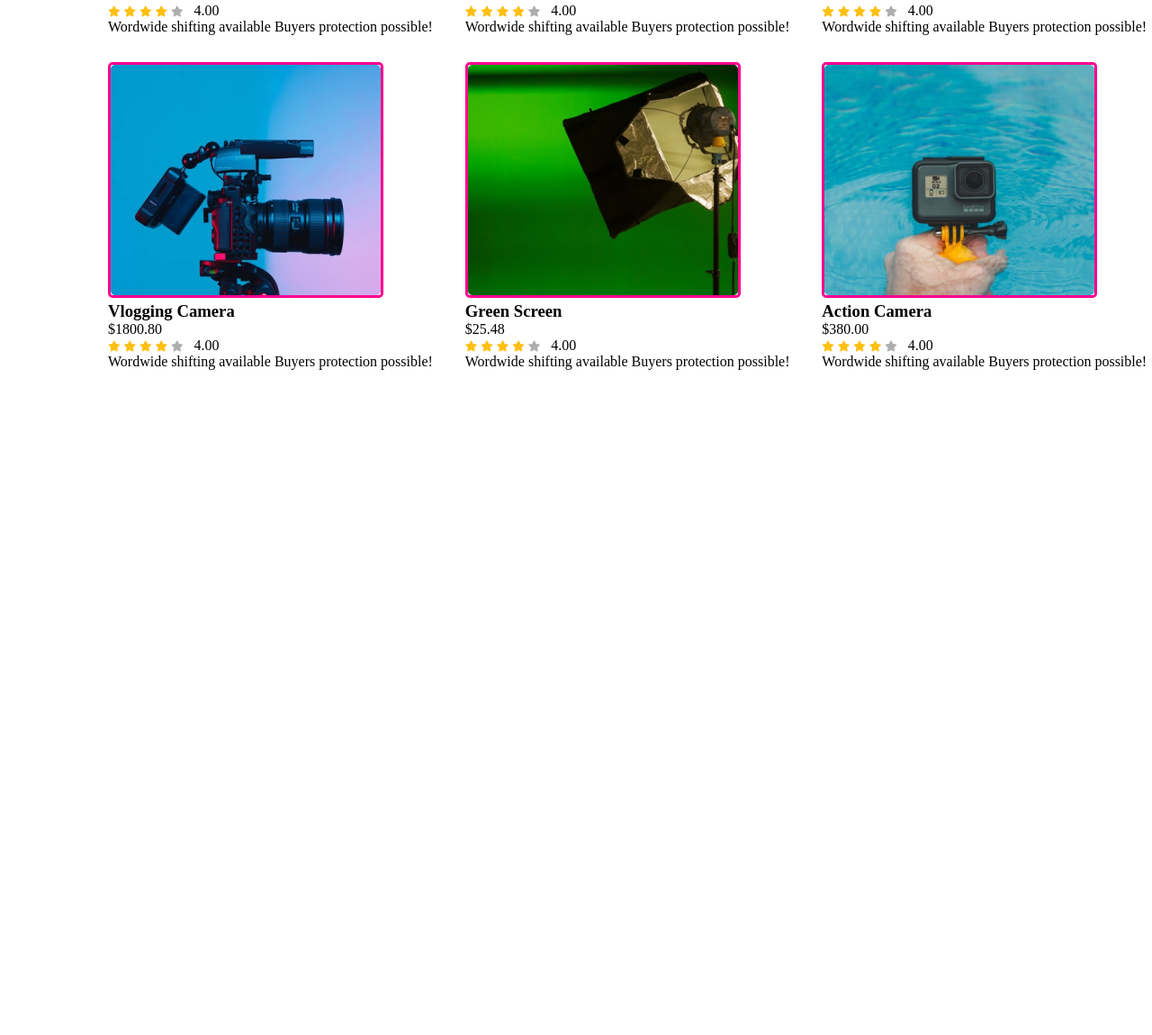
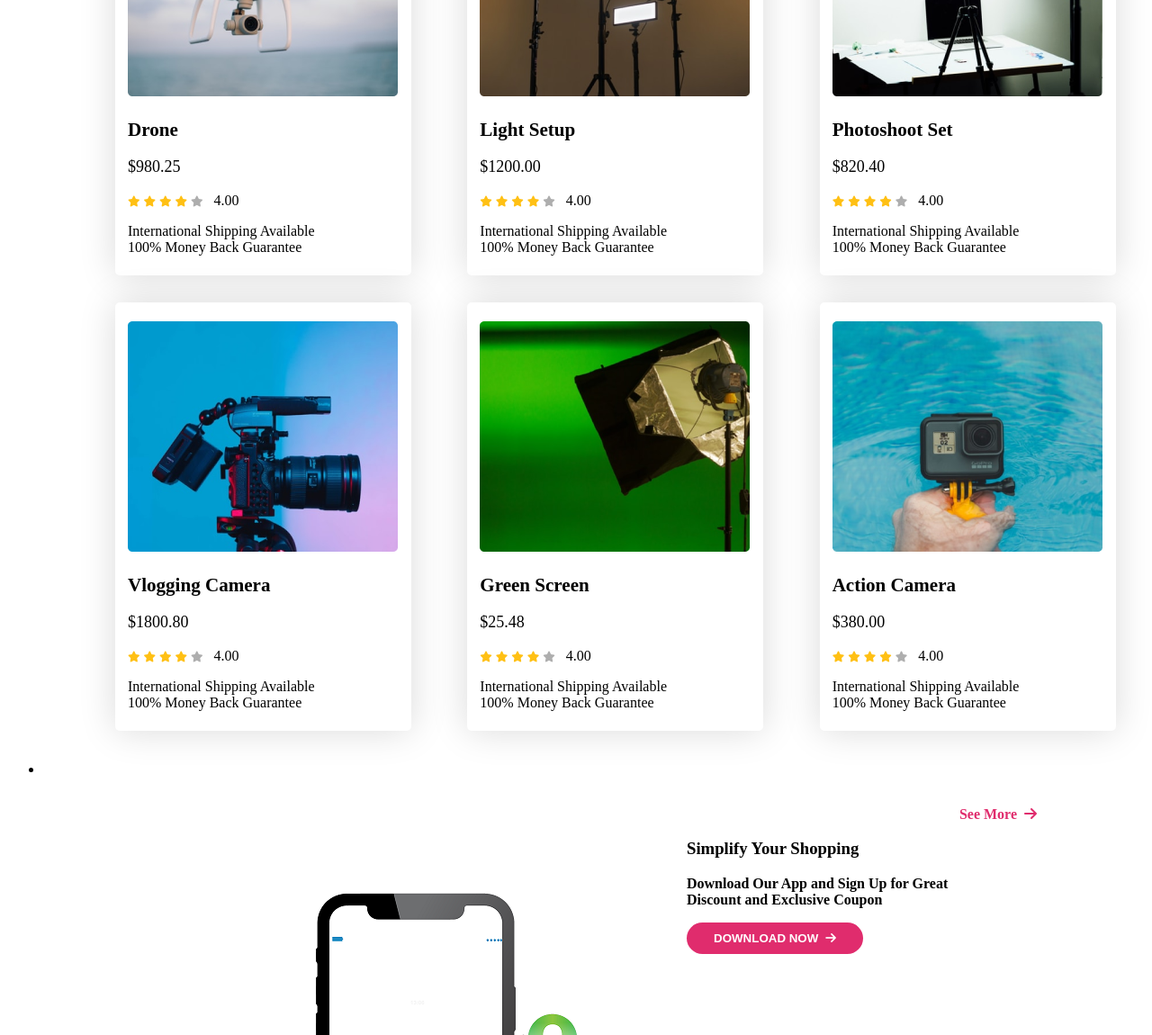
Before and after one commit to ASMRSAEED/influencer-gear, a plain HTML site: page index.html in a window 1280 px wide. Shown: the part 1650-2800 px from the top of the page at 90% size. Before the commit the page ends 2061 px from the top, so only its background shows below. Drawn offline with Linux system fonts and the light colour scheme.

Commit message:
bottom part done

```diff
--- a/index.html
+++ b/index.html
@@ -49,11 +49,11 @@
       Top Part-1
     -------------->
     <section class="container">
-        <div class="banner">
+        <div class="top-banner">
             <div class="banner-left">
                 <h1>Start your Journey as<br>Influencer</h1>
-                <p><b>A one-stop shop for everything gear and help you to<br>choose the right products.</b></p>
-                <button class="common-button">SHOP NOW<i class="fas fa-arrow-right"></i></button>
+                <p><b>A one-stop shop for Influencer gear and help you to<br>choose the right products.</b></p>
+                <button class="top-button">SHOP NOW<i class="fas fa-arrow-right"></i></button>
             </div>
             <div>
                 <div class="banner-right"></div>
@@ -106,7 +106,7 @@
                             <i class="fas fa-star filled"></i>
                             <i class="fas fa-star empty"></i>
                             <span class="rating-number">4.00</span>
-                            <p class="product-details">Wordwide shifting available Buyers protection possible!</p>
+                            <p class="product-details">International Shipping Available<br>100% Money Back Guarantee</p>
                         </div>
                     </div>
                 </article>
@@ -126,7 +126,7 @@
                             <i class="fas fa-star filled"></i>
                             <i class="fas fa-star empty"></i>
                             <span class="rating-number">4.00</span>
-                            <p class="product-details">Wordwide shifting available Buyers protection possible!</p>
+                            <p class="product-details">International Shipping Available<br>100% Money Back Guarantee</p>
                         </div>
                     </div>
                 </article>
@@ -146,7 +146,7 @@
                             <i class="fas fa-star filled"></i>
                             <i class="fas fa-star empty"></i>
                             <span class="rating-number">4.00</span>
-                            <p class="product-details">Wordwide shifting available Buyers protection possible!</p>
+                            <p class="product-details">International Shipping Available<br>100% Money Back Guarantee</p>
                         </div>
                     </div>
                 </article>
@@ -166,7 +166,7 @@
                             <i class="fas fa-star filled"></i>
                             <i class="fas fa-star empty"></i>
                             <span class="rating-number">4.00</span>
-                            <p class="product-details">Wordwide shifting available Buyers protection possible!</p>
+                            <p class="product-details">International Shipping Available<br>100% Money Back Guarantee</p>
                         </div>
                     </div>
                 </article>
@@ -186,7 +186,7 @@
                             <i class="fas fa-star filled"></i>
                             <i class="fas fa-star empty"></i>
                             <span class="rating-number">4.00</span>
-                            <p class="product-details">Wordwide shifting available Buyers protection possible!</p>
+                            <p class="product-details">International Shipping Available<br>100% Money Back Guarantee</p>
                         </div>
                     </div>
                 </article>
@@ -206,7 +206,7 @@
                             <i class="fas fa-star filled"></i>
                             <i class="fas fa-star empty"></i>
                             <span class="rating-number">4.00</span>
-                            <p class="product-details">Wordwide shifting available Buyers protection possible!</p>
+                            <p class="product-details">International Shipping Available<br>100% Money Back Guarantee</p>
                         </div>
                     </div>
                 </article>
@@ -226,7 +226,7 @@
                             <i class="fas fa-star filled"></i>
                             <i class="fas fa-star empty"></i>
                             <span class="rating-number">4.00</span>
-                            <p class="product-details">Wordwide shifting available Buyers protection possible!</p>
+                            <p class="product-details">International Shipping Available<br>100% Money Back Guarantee</p>
                         </div>
                     </div>
                 </article>
@@ -246,7 +246,7 @@
                             <i class="fas fa-star filled"></i>
                             <i class="fas fa-star empty"></i>
                             <span class="rating-number">4.00</span>
-                            <p class="product-details">Wordwide shifting available Buyers protection possible!</p>
+                            <p class="product-details">International Shipping Available<br>100% Money Back Guarantee</p>
                         </div>
                     </div>
                 </article>
@@ -266,19 +266,39 @@
                             <i class="fas fa-star filled"></i>
                             <i class="fas fa-star empty"></i>
                             <span class="rating-number">4.00</span>
-                            <p class="product-details">Wordwide shifting available Buyers protection possible!</p>
+                            <p class="product-details">International Shipping Available<br>100% Money Back Guarantee</p>
                         </div>
                     </div>
                 </article>
             </div>
         </div>
     </section>
-
-    <!------------
-      Gallery Start
+    <br>
+    <ul>
+        <li><a class="bottom-button" href="">See More<i class="fas fa-arrow-right"></i></a></li>
+    </ul>
+    <section>
+        <!------------
+      Gallery End
     -------------->
 
-    </section>
+        <!------------
+      Bottom Part-2
+    -------------->
+
+        <section class="container">
+            <div class="bottom-banner">
+                <div>
+                    <div class="banner-left"></div>
+                    <img src="./images/Mobile App.png" alt="">
+                </div>
+                <div class="banner-right">
+                    <h1><b>Simplify Your Shopping</b></h1>
+                    <p><b>Download Our App and Sign Up for Great Discount and Exclusive Coupon</b></p>
+                    <button class="top-button">DOWNLOAD NOW<i class="fas fa-arrow-right"></i></button>
+                </div>
+            </div>
+        </section>
 </body>
 
 </html>
--- a/styles/style.css
+++ b/styles/style.css
@@ -7,10 +7,10 @@
 /* -------------------
      Common Style
 ---------------------*/
-*{
+/* *{
     margin: 0;
     padding: 0;
-}
+} */
 body {
     font-family: font-family: 'Montserrat', sans-serif;
     background-color: #FFFFFF;
@@ -20,7 +20,7 @@ body {
     margin: 50px 130px;
     padding: 0 25px;
 }
-.common-button{
+.top-button{
     outline: 0;
     border: 0;
     width: 196px;
@@ -29,6 +29,14 @@ body {
     padding: 10px 24px;
     background-color: #E02C6D;
     border-radius: 41px;
+}
+.bottom-button{
+    float: right;
+    margin-top: 50px;
+    margin-right: 120px;
+    font-weight: 700;
+    color: #E02C6D;
+    text-decoration: none;
 }
 
 /* -------------------
@@ -61,7 +69,7 @@ nav{
 /* -------------------
      Top Part-1
 ---------------------*/
-.banner{
+.top-banner{
     display: grid;
     grid-template-columns: 1fr 0fr;
     background-image: url(../images/Circle\ design.svg);
@@ -87,10 +95,6 @@ nav{
 }
 .fas{
     padding-left: 8px;
-}
-.banner-right img{
-
-
 }
 /* -------------------
      Top Part-2(Logos)
@@ -122,9 +126,28 @@ h2{
     gap: 30px;
     margin-left: 120px;
 }
+.image{
+    width: 329px;
+    height: 476px;
+    background: #FFFFFF;
+    box-shadow: 0px 0px 40px rgba(0, 0, 0, 0.15);
+    border-radius: 5px;
+}
 .gallery img{
-    border: 3px solid #FF008E;
+    margin: 17px 10px;
+    border: 4px solid white;
     border-radius: 5px;
+}
+.product-name{
+    margin: 0%;
+}
+.name-price{
+    font-size: 18px;
+    padding-left: 14px;
+}
+.rating-details{
+    padding-left: 14px
+
 }
 .fa-star{
     font-size: 12px;
@@ -139,3 +162,15 @@ h2{
 .fa-star.empty{
     color: #AEAEAE;
 }
+
+
+/* -------------------
+     Bottom Part
+---------------------*/
+
+.bottom-banner{
+    display: grid;
+    grid-template-columns: 1fr 1fr;
+    background-position: 750px;
+    justify-content: space-between;
+}
```
Also changed, not shown: images/Mobile App.png (added).
